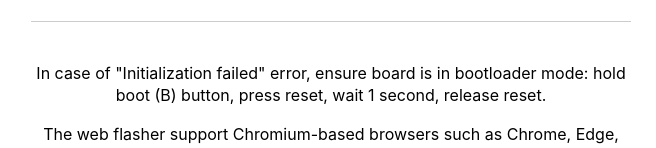
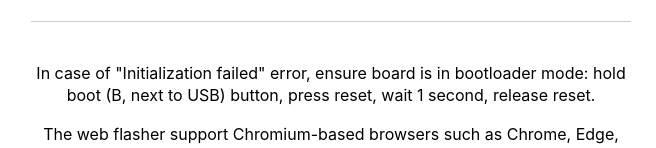
Before and after one commit to fugleramme/clients, a plain HTML site: page xiao-arduino/web/index.html in a window 1280 px wide. Shown: the part 173-321 px from the top of the page, without its empty margins (309-965 px from the left). Drawn offline with Linux system fonts and the light colour scheme.

Commit message:
Clarify bootloader mode instructions in footer

```diff
--- a/xiao-arduino/web/index.html
+++ b/xiao-arduino/web/index.html
@@ -96,7 +96,7 @@
       </p>
 
       <div class="footer">
-        <p>In case of "Initialization failed" error, ensure board is in bootloader mode: hold boot (B) button, press reset, wait 1 second, release reset.</p>
+        <p>In case of "Initialization failed" error, ensure board is in bootloader mode: hold boot (B, next to USB) button, press reset, wait 1 second, release reset.</p>
         <p>The web flasher support Chromium-based browsers such as Chrome, Edge, and Opera.</p>
       </div>
       <div class="footer">
```
